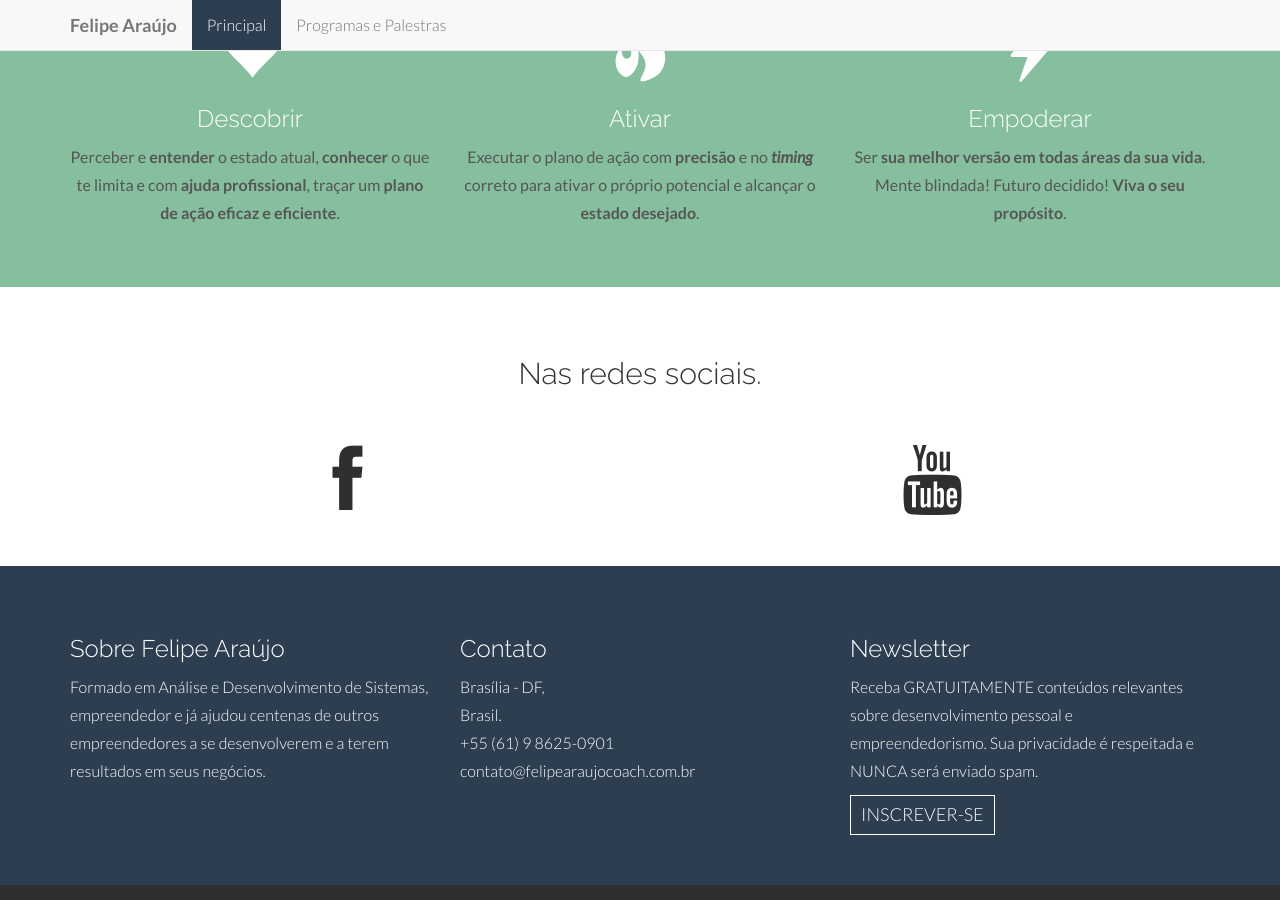
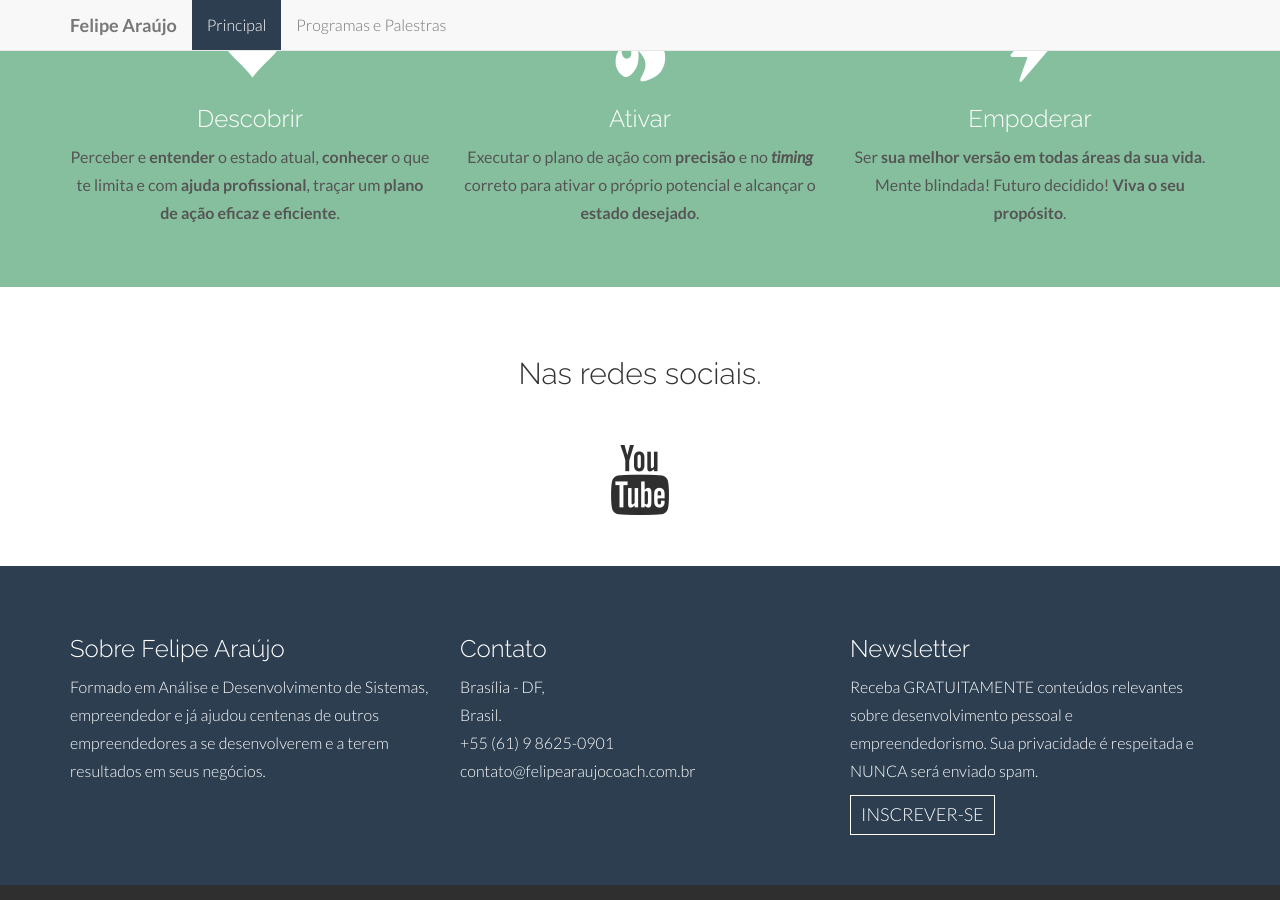
Before and after one commit to araujofelipe/felipearaujocoach, a Jekyll site: the page built from index.html, in a window 1280 px wide and 900 px high, scrolled down 608 px. Built offline with Jekyll 4.4.1, drawn with Linux system fonts in a browser that asks for light colours.

Commit message:
remove facebook

```diff
--- a/index.html
+++ b/index.html
@@ -43,10 +43,7 @@ title: "Principal"
 				<h2>Nas redes sociais.</h2>
 				<br>
 				<br>
-				<div class="col-lg-6">
-					<a href="https://www.facebook.com/araujofelipe/?pnref=site"><i class="icon-facebook"></i></a>
-				</div>
-				<div class="col-lg-6">
+				<div class="col-lg-12">
 					<a href="https://www.youtube.com/channel/UCKLg8pO-9ig6As1ZTUNSkLA"><i class="icon-youtube"></i></a>
 				</div>
 			</div>
```
Also changed, not shown: Gemfile.lock.
